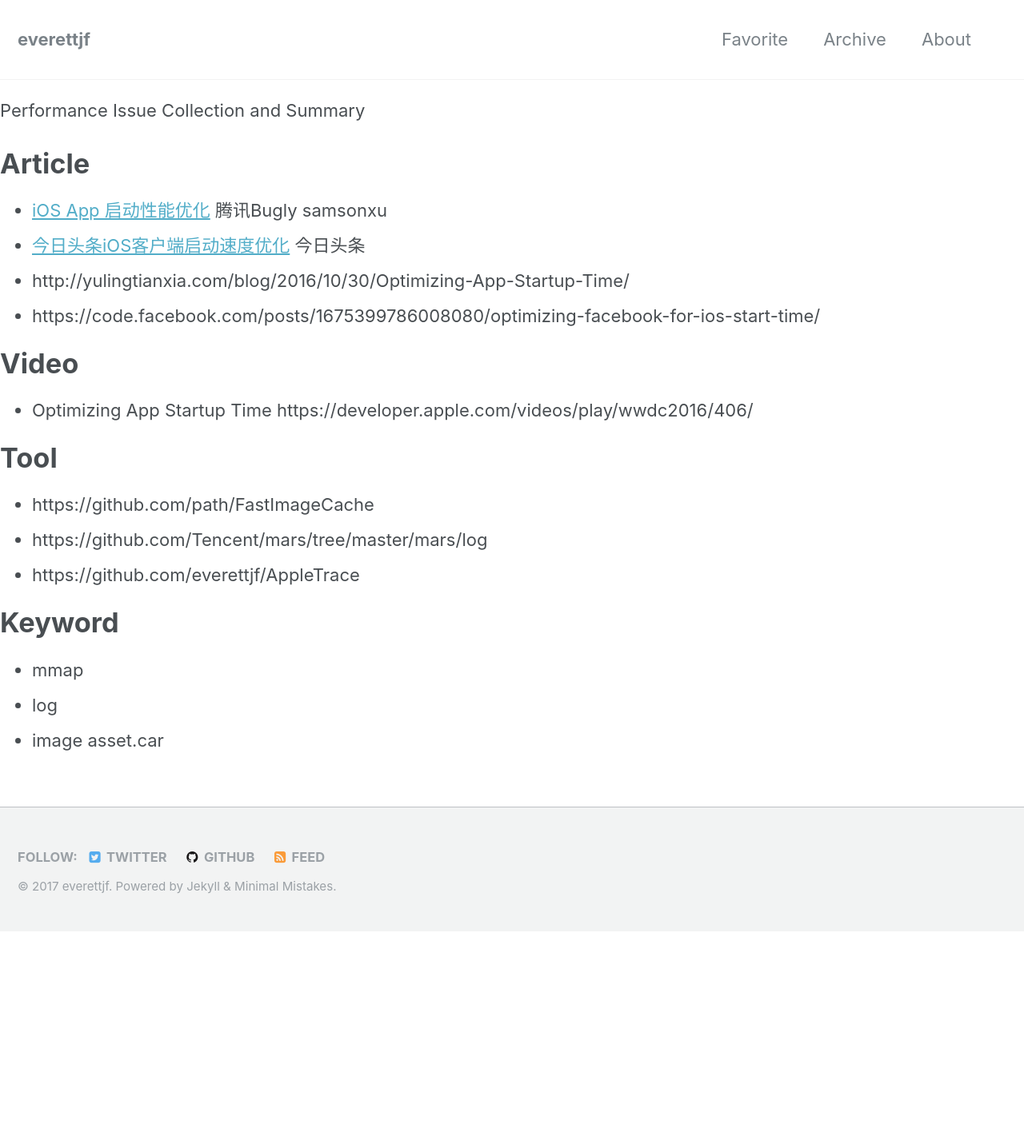
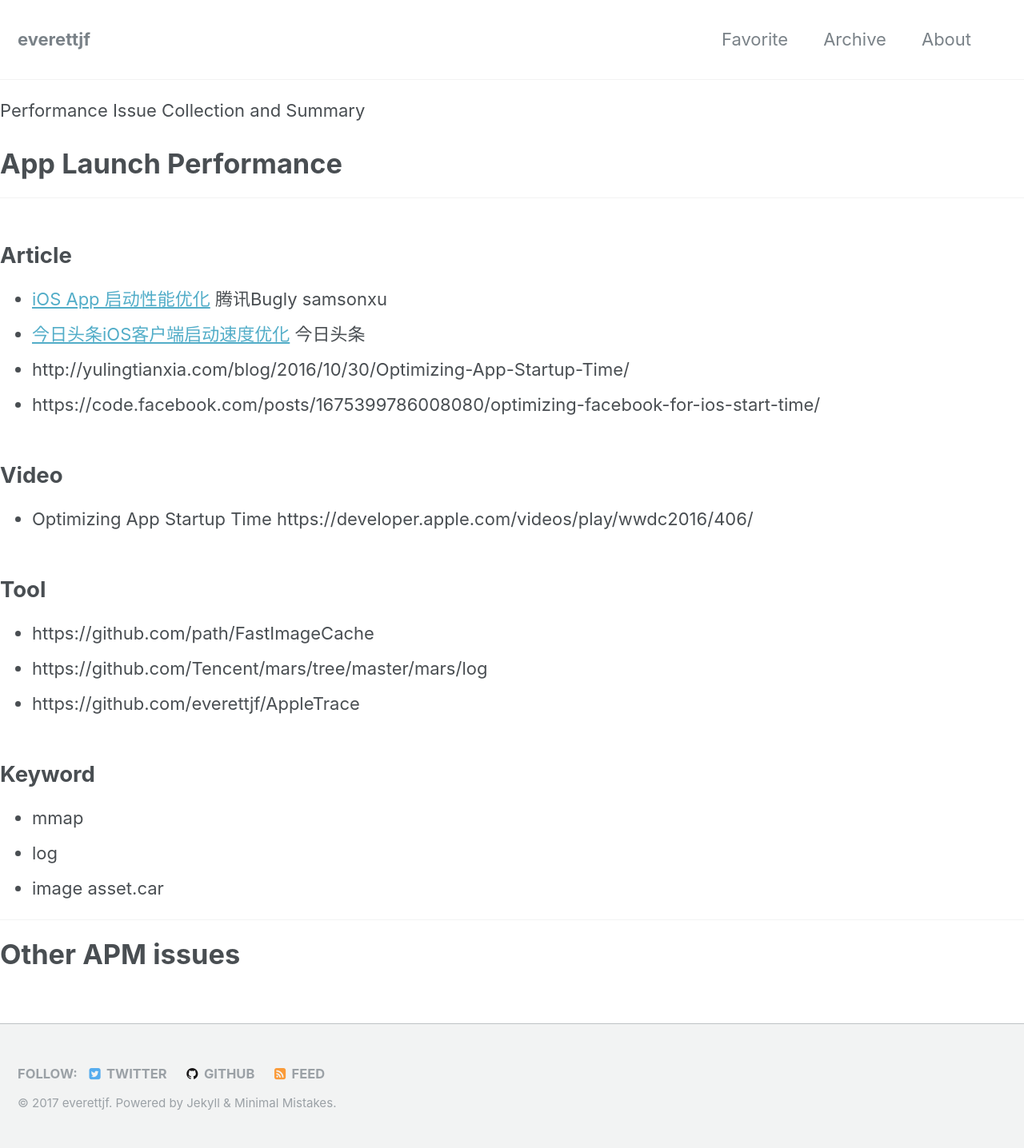
Before and after one commit to zhangkn/everettjf.github.io, a Jekyll site: the page built from perfissue.md, in a window 1280 px wide. Shown: the whole page at 80% size. Built offline with Jekyll 4.4.1, drawn with Linux system fonts in a browser that asks for light colours; our own code applies the rules of GitHub Pages for plain Markdown files; comment, search, counter and statistics services are not loaded; before the commit the page ends 1165 px from its top, so only the background shows below that.

Commit message:
Update perfissue.md

```diff
--- a/perfissue.md
+++ b/perfissue.md
@@ -1,24 +1,31 @@
 Performance Issue Collection and Summary
 
-# Article
+# App Launch Performance
+---
+
+## Article
 
 - [iOS App 启动性能优化](https://mp.weixin.qq.com/s/Kf3EbDIUuf0aWVT-UCEmbA)  腾讯Bugly samsonxu
 - [今日头条iOS客户端启动速度优化](https://techblog.toutiao.com/2017/01/17/iosspeed/) 今日头条
 - http://yulingtianxia.com/blog/2016/10/30/Optimizing-App-Startup-Time/
 - https://code.facebook.com/posts/1675399786008080/optimizing-facebook-for-ios-start-time/
 
-# Video
+## Video
 
 - Optimizing App Startup Time https://developer.apple.com/videos/play/wwdc2016/406/
 
-# Tool
+## Tool
 
 - https://github.com/path/FastImageCache
 - https://github.com/Tencent/mars/tree/master/mars/log
 - https://github.com/everettjf/AppleTrace
 
-# Keyword
+## Keyword
 
 - mmap
 - log
 - image asset.car
+
+---
+
+# Other APM issues
```
